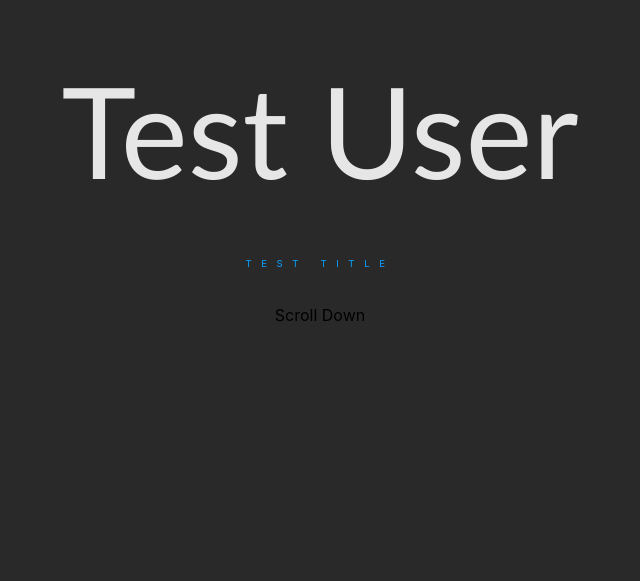
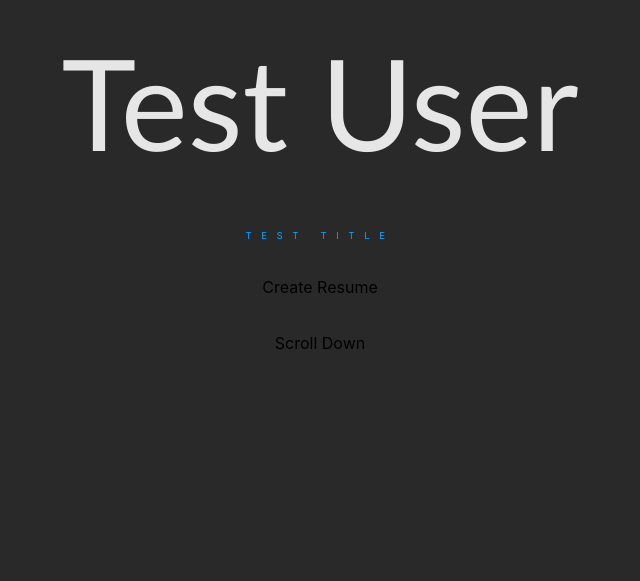
Before and after one commit to interactive-resume-generator/frontend, a Next.js app in the folder interactive-resume-generator-fe/: page / in a window 1280 px wide. Shown: the part 219-800 px from the top of the page, without its empty margins (320-960 px from the left). Built offline with nearby package versions, Linux system fonts and the light colour scheme.

Commit message:
made create resume button

```diff
--- a/interactive-resume-generator-fe/components/Hero.js
+++ b/interactive-resume-generator-fe/components/Hero.js
@@ -1,4 +1,5 @@
 import React from 'react';
+import Link from 'next/link'
 
 export default function Hero() {
     return (
@@ -6,6 +7,9 @@ export default function Hero() {
             <header className='hero__header'>
                 <h1>Test User</h1>
                 <h2>Test Title</h2>
+                <Link href='/form'>
+                    Create Resume
+                </Link>
                 <p>Scroll Down</p>
             </header>
         </>
```
